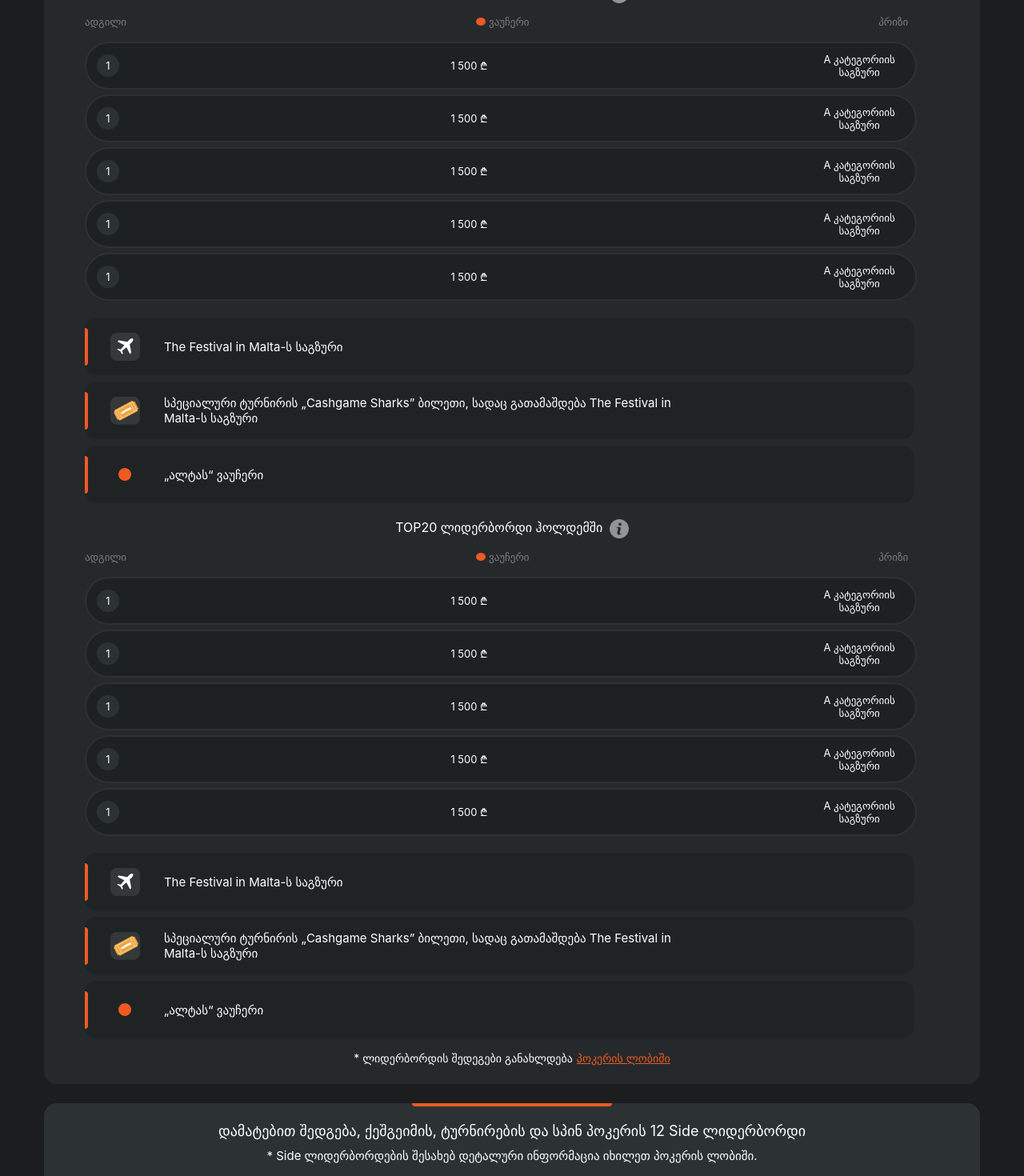
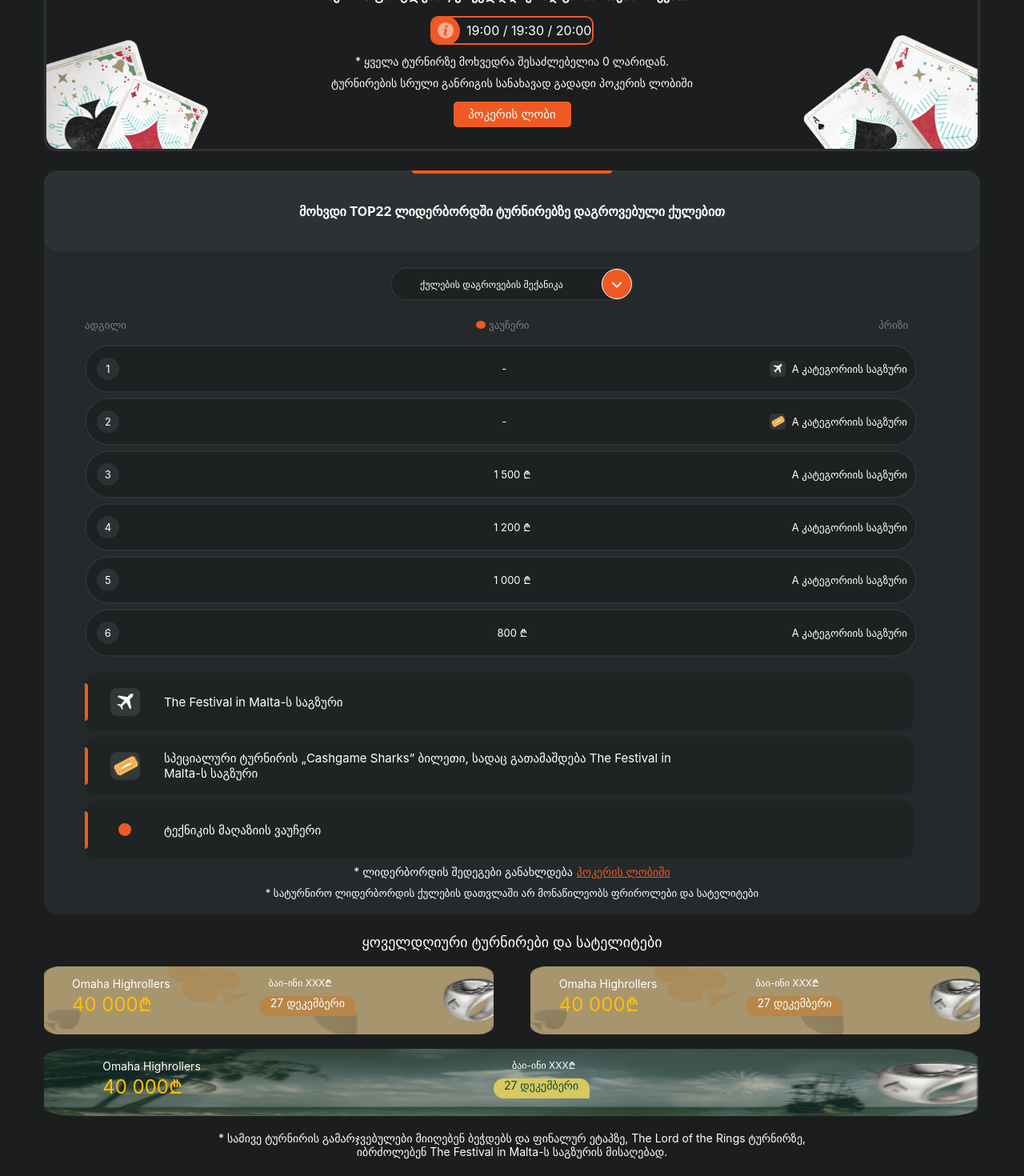
Before and after one commit to Jaba-B/europebet-Task, a React (Create React App) app: page / in a window 1280 px wide. Shown: the part 100-1570 px from the top of the page at 80% size. Built offline with nearby package versions, Linux system fonts and the light colour scheme; the HTML template or start-up script is replaced by a standard one.

Commit message:
make responsive New Year component

```diff
--- a/src/App.js
+++ b/src/App.js
@@ -10,7 +10,7 @@ import MysticalKey from './Shared/finalStage/MysticalKey.jsx'
 function App() {
   return (
     <div className="App">
-      <CashGames />
+      <NewYear />
     </div>
   );
 }
--- a/src/Shared/NewYear.jsx
+++ b/src/Shared/NewYear.jsx
@@ -1,4 +1,5 @@
 import LeaderBoard from "./newYear/LeaderBoard"
+import LeaderBoardDesktop from "./newYear/LeaderBoardDesktop"
 import "../styles/newYear.css"
 import exampleIcon from "../assets/example-icon.png" //no clock icons in assets
 import promoLeft from "../assets/promo-left-img-m.png" //no clock icons in assets
@@ -6,6 +7,8 @@ import promoRight from "../assets/promo-right-img-m.png" //no clock icons in ass
 import mechanicIcon from "../assets/mechanic-icon.png"
 import tournamentBg from "../assets/tournament-bg-m.png"
 import tournamentBg2 from "../assets/main-bg-sm.png"
+import promoLeftDesktop from "../assets/promo-left-img.png"
+import promoRightDekstop from "../assets/promo-right-img.png"
 
 function NewYear() {
     return (
@@ -14,6 +17,7 @@ function NewYear() {
             <div className="orange-decoration"></div>
             <p>ტურნირები და სატელიტები</p>
         </div>
+        <div className="new-year__desktop">
             <p className="events__p">სერიის ფარგლებში, ყოველდღიურად გაიმართება 3 ივენთი:</p>
             <div className="times">
                 <img className="promo-left" src={promoLeft} alt="cards logo" width={50} />
@@ -31,6 +35,9 @@ function NewYear() {
                 <p>ტურნირების სრული განრიგის სანახავად გადადი პოკერის ლობიში</p>
                 <button className="poker-lob__btn"><span>პოკერის ლობი</span></button>
             </div>
+            <img alt="cards" src={promoLeftDesktop} className="promo-desktop promo-desktop__left" />
+            <img alt="cards" src={promoRightDekstop} className="promo-desktop promo-desktop__right" />
+        </div>
         <div className="top22">
             <div className="top22__header">
                 <div className="orange-decoration"></div>
@@ -40,26 +47,31 @@ function NewYear() {
                 <p>ქულების დაგროვების მექანიკა</p>
                 <img src={mechanicIcon} alt="mechanic icon" width={38} height={38}  />
             </div>
-            <LeaderBoard />
+            <LeaderBoard className="new-year__leaderboard-mobile"/>
+            <LeaderBoardDesktop className="new-year__leaderboard-desktop"/>
+            <div className="leader-board__desktop-paragraph-container">
                 <p className="leader-board__paragraph">* ლიდერბორდის შედეგები განახლდება</p>
                 <p className="leader-board__decorated-span">პოკერის ლობიში</p>
+            </div>
             <p className="tournir-points">* სატურნირო ლიდერბორდის ქულების დათვლაში არ მონაწილეობს ფრიროლები და სატელიტები</p>
         </div>
         <div className="daily-tournirs">
             <p className="daily-tournirs__header">ყოველდღიური ტურნირები და სატელიტები</p>
-            <div className="daily-tournirs__first">
+            <div className="daily-tournirs__first-two">
+                <div className="daily-tournirs__first daily-tournirs__first-one">
                     <img className="tournament-bg" src={tournamentBg} alt="tournament background"/>
                     <span className="tournament-style">Omaha Highrollers</span>
                     <span className="tournament-jackpot">40 000₾</span>
                     <span className="tournament-buyinn">ბაი-ინი XXX₾</span>
                     <div className="tournament-date"><span>27 დეკემბერი</span></div>
                 </div>
-            <div className="daily-tournirs__first">
+                <div className="daily-tournirs__first daily-tournirs__second-one">
                     <img className="tournament-bg" src={tournamentBg} alt="tournament background"/>
                     <span className="tournament-style">Omaha Highrollers</span>
                     <span className="tournament-jackpot">40 000₾</span>
                     <span className="tournament-buyinn">ბაი-ინი XXX₾</span>
                     <div className="tournament-date"><span>27 დეკემბერი</span></div>
+                </div>
             </div>
             <div className="daily-tournirs__first">
                 <img className="tournament-bg" src={tournamentBg2} alt="tournament background"/>
--- a/src/Shared/cashGames/LeaderBoardItem.jsx
+++ b/src/Shared/cashGames/LeaderBoardItem.jsx
@@ -1,13 +1,16 @@
 import "../../styles/leaderBoard.css"
 
-function LeaderBoardItem({place, prize, category}) {
-    return (
-      <div className="leaderboard-item">
-        <div className="leaderboard-item__place"><span>{place}</span></div>
-        <span>{prize}</span>
-        <span className="leaderboard-item__category">{category}</span>
+function LeaderBoardItem({place, prize, category, logo}) {
+  return (
+    <div className="leaderboard-item">
+      <div className="leaderboard-item__place"><span>{place}</span></div>
+      <span className="leaderboard-item__prize">{prize}</span>
+      <div className="leaderboard-item__category--desktop-container">
+        {logo ? <img src={logo} alt="" width={20} height={20} /> : ''}
+        <span className="leaderboard-item__category leaderboard-item__category--desktop">{category}</span>
       </div>
-    );
+    </div>
+  );
 }
 
 export default LeaderBoardItem;
--- a/src/Shared/newYear/LeaderBoard.jsx
+++ b/src/Shared/newYear/LeaderBoard.jsx
@@ -39,7 +39,7 @@ function LeaderBoard() {
     ]
 
     return (
-      <div className="leaderboard-container">
+      <div className="leaderboard-container leaderboard-container__mobile">
         <div className="criterias">
             <span>ადგილი</span>
             <div className="criterias__voucher">
--- /dev/null
+++ b/src/Shared/newYear/LeaderBoardDesktop.jsx
@@ -0,0 +1,68 @@
+import logo from "../../assets/logo.png" // appropriate icon was missing in assets, so i raplaced whits logo
+import LeaderBoardItem from "../cashGames/LeaderBoardItem";
+import Gift from "../cashGames/Gift";
+import travel from "../../assets/travel-icon-sm.png"
+import ticket from "../../assets/ticket-icon-sm.png"
+
+import "../../styles/leaderBoard.css"
+import "../../styles/newYear.css"
+
+function LeaderBoard() {
+    const mock = [
+        {place: 1, prize: "-", category: "A კატეგორიის საგზური", logo: `${travel}`},
+        {place: 2, prize: "-", category: "A კატეგორიის საგზური", logo: `${ticket}`},
+        {place: 3, prize: "1 500 ₾", category: "A კატეგორიის საგზური"},
+        {place: 4, prize: "1 200 ₾", category: "A კატეგორიის საგზური"},
+        {place: 5, prize: "1 000 ₾", category: "A კატეგორიის საგზური"},
+        {place: 6, prize: "800 ₾", category: "A კატეგორიის საგზური"},
+        {place: 7, prize: "1 500 ₾", category: "A კატეგორიის საგზური"},
+        {place: 8, prize: "1 500 ₾", category: "A კატეგორიის საგზური"},
+        {place: 9, prize: "1 500 ₾", category: "A კატეგორიის საგზური"},
+        {place: 10, prize: "1 500 ₾", category: "A კატეგორიის საგზური"},
+        {place: 11, prize: "1 500 ₾", category: "A კატეგორიის საგზური"},
+        {place: 12, prize: "1 500 ₾", category: "A კატეგორიის საგზური"},
+        {place: 13, prize: "1 500 ₾", category: "A კატეგორიის საგზური"},
+        {place: 14, prize: "1 500 ₾", category: "A კატეგორიის საგზური"},
+        {place: 15, prize: "1 500 ₾", category: "A კატეგორიის საგზური"},
+        {place: 16, prize: "1 500 ₾", category: "A კატეგორიის საგზური"},
+        {place: 17, prize: "1 500 ₾", category: "A კატეგორიის საგზური"},
+        {place: 18, prize: "1 500 ₾", category: "A კატეგორიის საგზური"},
+        {place: 19, prize: "1 500 ₾", category: "A კატეგორიის საგზური"},
+        {place: 20, prize: "1 500 ₾", category: "A კატეგორიის საგზური"},
+    ]
+
+    const giftMock = [
+        {src: `${travel}`, text: 'The Festival in Malta-ს საგზური'},
+        {src: `${ticket}`, text: 'სპეციალური ტურნირის „Cashgame Sharks” ბილეთი, სადაც გათამაშდება The Festival in Malta-ს საგზური'},
+        {src: `${logo}`, text: 'ტექნიკის მაღაზიის ვაუჩერი'},
+    ]
+
+    return (
+      <div className="leaderboard-container leaderboard-container__desktop">
+        <div className="criterias">
+            <span>ადგილი</span>
+            <div className="criterias__voucher">
+                <img src={logo} alt="ვაუჩერი" width={12} height={10} />
+                <span> ვაუჩერი</span>
+            </div>
+            <span>პრიზი</span>
+        </div>
+        <div className="leaderboard">
+            {mock.map(({place, prize, category, logo}) => {
+                return (
+                    <LeaderBoardItem place={place} prize={prize} category={category} logo={logo} />
+                )
+            })}
+        </div>
+        <div className="gifts-list">
+        {giftMock.map(({src, text}) => {
+                return (
+                    <Gift src={src} text={text} />
+                )
+            })}
+        </div>
+      </div>
+    );
+}
+
+export default LeaderBoard;
--- a/src/styles/cashGames.css
+++ b/src/styles/cashGames.css
@@ -71,7 +71,7 @@ code {
 }
 
 .side-leaderboard {
-  width: 91.46%;
+  width: 100%;
   height: 142px;
   background-color: #2C3234;
   border-radius: 16px;
--- a/src/styles/leaderBoard.css
+++ b/src/styles/leaderBoard.css
@@ -107,7 +107,12 @@ code {
 .leaderboard-item__category {
     margin-right: 20px;
     width: 100px;
+    display: block;
     text-align: center;
+}
+
+.leaderboard-item__prize {
+    margin-left: 70px;
 }
 
 .gift-container {
--- a/src/styles/newYear.css
+++ b/src/styles/newYear.css
@@ -37,7 +37,6 @@ code {
 
 .tournirs-satelites {
     width: 100%;
-    width: 91.46%;
     height: 67px;
     background-color: #2C3234;
     border-radius: 16px 16px 0 0;
@@ -78,6 +77,10 @@ code {
     position: absolute;
     right: 10px;
     margin-bottom: -4px;
+}
+
+.promo-desktop {
+    display: none;
 }
 
 .times__img-container {
@@ -191,6 +194,10 @@ code {
     margin-left: 13px;
 }
 
+.leaderboard-container__desktop {
+    display: none;
+}
+
 .tournir-points {
     width: 91.52%;
     text-align: center;
@@ -278,4 +285,111 @@ code {
         width: 250px;
         left: calc((100% - 250px)/2);
     }
+
+    .tournirs-satelites p {
+        font-size: 18px;
+    }
+
+    .poker-lob {
+        background-color: inherit;
+        margin: 0;
+        height: 130px;
+    }
+
+    .new-year__desktop {
+        border: 3px #2C3234 solid;
+        border-radius: 0 0 15px 15px;
+        margin-bottom: 24px;
+        position: relative;
+    }
+
+    .play {
+        display: none;
+    }
+
+    .poker-lob p  {
+        width: 100%;
+    }
+
+    .promo-left, .promo-right {
+        display: none;
+    }
+
+    .promo-desktop {
+        display: block;
+        position: absolute;
+    }
+
+    .promo-desktop__right {
+        bottom: 0;
+        right: 0;
+    }
+
+    .promo-desktop__left {
+        bottom: 0;
+        left: 0;
+    }
+
+    .points {
+        max-width: 300px;
+    }
+
+    .points p {
+        margin-left: 35px;
+    }
+
+    .leaderboard {
+        height: 390px;
+    }
+
+    .leaderboard-container__mobile {
+        display: none;
+    }
+
+    .leaderboard-container__desktop {
+        display: block;
+    }
+
+    .leaderboard-item__category {
+        margin: 0 10px 0 8px;
+    }
+
+    .leaderboard-item__category--desktop-container {
+        display: flex;
+        align-items: center;
+    }
+
+    .leaderboard-item__category--desktop-container span {
+        width: auto;
+    }
+
+    .leaderboard-item__prize {
+        margin-left: 150px;
+    }
+
+    .leader-board__desktop-paragraph-container {
+        display: flex;
+        justify-content: center;
+    }
+
+    .daily-tournirs__header {
+        font-size: 18px;
+        text-align: center;
+    }
+
+    .daily-tournirs__first-two {
+        display: flex;
+        justify-content: space-between;
+    }
+
+    .daily-tournirs__first-one, .daily-tournirs__second-one {
+        width: 48%;
+    }
+
+    .winners {
+        margin: 0 auto;
+        text-align: center;
+        width: 68%;
+    }
+
 }
```
Lines whose indentation alone changed are shown as unchanged.
